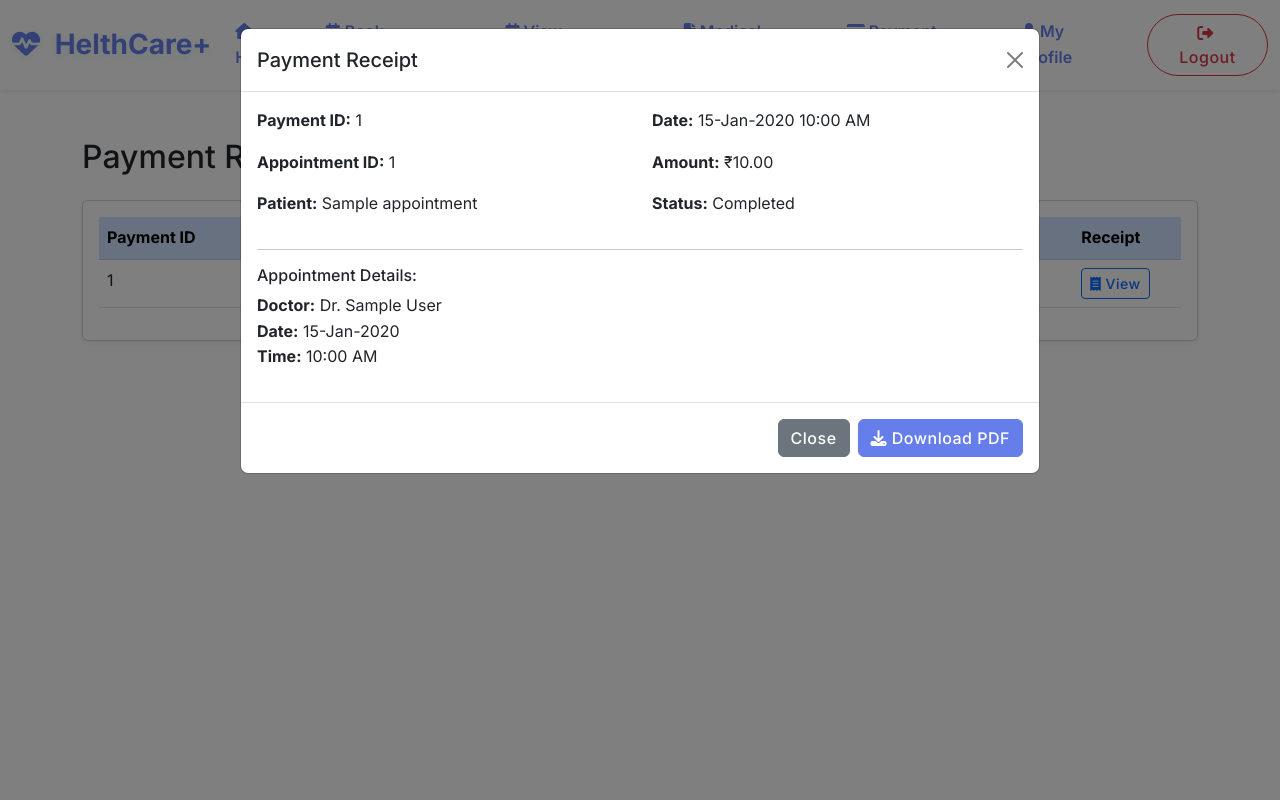
After one commit to amulbabariya07/hms-system, a Flask app: page /patient/payment-records in a window 1280 px wide, after a click on "View". The commit adds this page. Run offline with Flask 3, Linux system fonts and the light colour scheme; the visitor is signed in with stand-in values (Sample User, id 1); tables that the repository leaves empty hold one stand-in row (values such as "Sample post").

Commit message:
[IMP] Add patint medical record and payment record form

```diff
--- a/app/patient/routes.py
+++ b/app/patient/routes.py
@@ -1,23 +1,25 @@
-from flask import Blueprint, render_template, request, redirect, url_for, flash, session, jsonify, send_file, abort
+from flask import Blueprint, render_template, request, redirect, url_for, flash, session, jsonify, send_file, abort, make_response
 from app import db
-from app.models import User, Doctor, Appointment
+from app.models import User, Doctor, Appointment, MedicalPrescription, MailSetting, Payment, Specialization
 from werkzeug.security import generate_password_hash, check_password_hash
-from datetime import datetime, date, time
+from datetime import datetime, time
 import re
 import smtplib
 from email.mime.text import MIMEText
 from email.mime.multipart import MIMEMultipart
-from app.models import MailSetting
 import random
-from flask import session
-from app.models import User, MailSetting
 import io
-from flask import send_file
+from reportlab.lib.pagesizes import letter, A4
+from reportlab.pdfgen import canvas
+from reportlab.lib import colors
+from reportlab.platypus import SimpleDocTemplate, Paragraph, Table, TableStyle, Spacer
+from reportlab.lib.styles import getSampleStyleSheet, ParagraphStyle
+from reportlab.lib.units import inch
+from sqlalchemy.orm import joinedload
 from reportlab.lib.pagesizes import letter
 from reportlab.pdfgen import canvas
 from reportlab.lib import colors
-from reportlab.lib.units import inch
-from app.models import Appointment
+from flask import send_file
 
 def clean_mobile_number(number):
     return re.sub(r'\D', '', number)
@@ -806,3 +808,175 @@ def check_appointment_availability():
 
     except Exception as e:
         return jsonify({'available': False, 'message': f'Error checking availability: {str(e)}'})
+
+@patient_bp.route('/medical-records')
+def medical_records():
+    if 'user_id' not in session:
+        flash('Please login first.', 'warning')
+        return redirect(url_for('patient.patient_login'))
+
+    patient_id = session['user_id']
+    appointments = Appointment.query.options(
+        joinedload(Appointment.prescriptions).joinedload(MedicalPrescription.medicines)
+    ).filter_by(patient_id=patient_id).order_by(Appointment.appointment_date.desc()).all()
+
+    return render_template('patient/medical_records.html', appointments=appointments)
+
+
+@patient_bp.route('/medical-records/download/<int:appointment_id>')
+def download_prescription_pdf(appointment_id):
+    if 'user_id' not in session:
+        flash('Please login first.', 'warning')
+        return redirect(url_for('patient.patient_login'))
+
+    appointment = Appointment.query.options(
+        joinedload(Appointment.prescriptions).joinedload(MedicalPrescription.medicines)
+    ).filter_by(id=appointment_id, patient_id=session['user_id']).first()
+
+    if not appointment:
+        flash("Appointment not found or unauthorized.", "danger")
+        return redirect(url_for('patient.medical_records'))
+
+    buffer = io.BytesIO()
+    doc = SimpleDocTemplate(buffer, pagesize=A4, rightMargin=30, leftMargin=30, topMargin=50, bottomMargin=30)
+    elements = []
+    styles = getSampleStyleSheet()
+
+    header_style = ParagraphStyle("Header", parent=styles["Title"], fontSize=20, textColor=colors.HexColor("#007BFF"), alignment=1)
+    subheader_style = ParagraphStyle("Subheader", parent=styles["Heading2"], fontSize=12, textColor=colors.black, spaceAfter=6)
+    normal_bold = ParagraphStyle("Bold", parent=styles["Normal"], fontSize=11, textColor=colors.black, leading=14, spaceAfter=6)
+
+    elements.append(Paragraph("🏥 HelthCare+", header_style))
+    elements.append(Spacer(1, 10))
+    elements.append(Paragraph(f"<b>Appointment Date:</b> {appointment.appointment_date.strftime('%d-%b-%Y')} at {appointment.appointment_time.strftime('%I:%M %p') if appointment.appointment_time else ''}", subheader_style))
+    elements.append(Paragraph(f"<b>Doctor:</b> Dr. {appointment.doctor.full_name}", subheader_style))
+    elements.append(Paragraph(f"<b>Patient ID:</b> {appointment.patient_id}", subheader_style))
+    elements.append(Spacer(1, 15))
+
+    for pres in appointment.prescriptions:
+        elements.append(Paragraph(f"📝 Prescription Date: {pres.created_at.strftime('%d-%b-%Y %I:%M %p')}", normal_bold))
+        if pres.instructions:
+            elements.append(Paragraph(f"<b>Instructions:</b> {pres.instructions}", styles["Normal"]))
+            elements.append(Spacer(1, 8))
+        if pres.medicines:
+            data = [["Medicine", "Type", "Dosage", "Frequency", "Days", "Timing", "Quantity", "Notes"]]
+            for med in pres.medicines:
+                data.append([
+                    med.name, med.type, med.dosage, med.frequency,
+                    med.days, med.timing, med.quantity or "-", med.notes or "-"
+                ])
+            table = Table(data, repeatRows=1, colWidths=[1.2*inch, 0.9*inch, 0.8*inch, 0.9*inch, 0.7*inch, 0.9*inch, 0.9*inch, 1.2*inch])
+            table.setStyle(TableStyle([
+                ('BACKGROUND', (0,0), (-1,0), colors.HexColor("#007BFF")),
+                ('TEXTCOLOR', (0,0), (-1,0), colors.whitesmoke),
+                ('ALIGN', (0,0), (-1,-1), 'CENTER'),
+                ('FONTNAME', (0,0), (-1,0), 'Helvetica-Bold'),
+                ('FONTSIZE', (0,0), (-1,-1), 9),
+                ('GRID', (0,0), (-1,-1), 0.5, colors.grey),
+                ('ROWBACKGROUNDS', (0,1), (-1,-1), [colors.whitesmoke, colors.lightgrey]),
+            ]))
+            elements.append(table)
+            elements.append(Spacer(1, 20))
+
+    elements.append(Spacer(1, 40))
+    footer_style = ParagraphStyle("Footer", parent=styles["Normal"], fontSize=9, textColor=colors.grey, alignment=1)
+    elements.append(Paragraph("HelthCare+ • Your Trusted Medical Partner", footer_style))
+    elements.append(Paragraph("Contact: info@healthcareplus.com | +1 (555) 123-4567", footer_style))
+
+    doc.build(elements)
+    buffer.seek(0)
+    response = make_response(buffer.read())
+    response.headers['Content-Disposition'] = f'attachment; filename=appointment_{appointment.id}.pdf'
+    response.headers['Content-Type'] = 'application/pdf'
+    return response
+
+
+@patient_bp.route('/payment-records')
+def payment_records():
+    if 'user_id' not in session:
+        flash('Please login first.', 'warning')
+        return redirect(url_for('patient.patient_login'))
+
+    # Get all payments for the current user through their appointments
+    payments = Payment.query.join(Appointment).filter(
+        Appointment.patient_id == session['user_id']
+    ).order_by(Payment.created_at.desc()).all()
+
+    return render_template('patient/payment_records.html',
+                         payments=payments,
+                         user_name=session.get('user_name'))
+
+@patient_bp.route('/payment-receipt/<int:payment_id>')
+def download_payment_receipt(payment_id):
+    if 'user_id' not in session:
+        flash('Please login first.', 'warning')
+        return redirect(url_for('patient.patient_login'))
+
+    # Verify the payment belongs to the current user
+    payment = Payment.query.join(Appointment).filter(
+        Payment.id == payment_id,
+        Appointment.patient_id == session['user_id']
+    ).first_or_404()
+
+    # Create PDF
+    buffer = io.BytesIO()
+    c = canvas.Canvas(buffer, pagesize=letter)
+    width, height = letter
+
+    # Header with logo
+    c.setFillColor(colors.HexColor("#007BFF"))
+    c.rect(0, height - 80, width, 80, stroke=0, fill=1)
+    c.setFillColor(colors.white)
+    c.setFont("Helvetica-Bold", 24)
+    c.drawString(70, height - 50, "HelthCare+")
+    c.setFont("Helvetica", 10)
+    c.drawString(400, height - 40, "Your Health, Our Priority")
+
+    # Title
+    c.setFillColor(colors.black)
+    c.setFont("Helvetica-Bold", 18)
+    c.drawCentredString(width / 2, height - 120, "PAYMENT RECEIPT")
+
+    # Payment details
+    y = height - 160
+    line_height = 20
+
+    details = [
+        ("Receipt Number:", payment.razorpay_payment_id),
+        ("Payment Date:", payment.created_at.strftime('%d-%b-%Y %I:%M %p')),
+        ("Amount:", f"{payment.amount:.2f}"),
+        ("Status:", payment.status.upper()),
+        ("Appointment ID:", str(payment.appointment.id)),
+        ("Patient Name:", payment.appointment.patient_name),
+        ("Doctor:", f"Dr. {payment.appointment.doctor.full_name}"),
+        ("Appointment Date:", payment.appointment.appointment_date.strftime('%d-%b-%Y')),
+        ("Appointment Time:", payment.appointment.appointment_time.strftime('%I:%M %p') if payment.appointment.appointment_time else 'N/A')
+    ]
+
+    c.setFont("Helvetica-Bold", 12)
+    for label, value in details:
+        c.drawString(80, y, label)
+        c.setFont("Helvetica", 12)
+        c.drawString(200, y, value)
+        c.setFont("Helvetica-Bold", 12)
+        y -= line_height
+
+    # Footer
+    c.setStrokeColor(colors.HexColor("#007BFF"))
+    c.setLineWidth(0.5)
+    c.line(40, 50, width - 40, 50)
+    c.setFont("Helvetica", 9)
+    c.setFillColor(colors.gray)
+    c.drawCentredString(width / 2, 35, "HelthCare+ | www.healthcareplus.com | +91 98765 43210")
+    c.drawRightString(width - 40, 20, f"Generated on: {datetime.now().strftime('%d-%b-%Y %I:%M %p')}")
+
+    c.showPage()
+    c.save()
+    buffer.seek(0)
+
+    return send_file(
+        buffer,
+        as_attachment=True,
+        download_name=f"payment_receipt_{payment.razorpay_payment_id}.pdf",
+        mimetype="application/pdf"
+    )
--- a/app/patient/templates/patient/header.html
+++ b/app/patient/templates/patient/header.html
@@ -15,18 +15,23 @@
 
                 <!-- ✅ New Menu Items -->
                 <li class="nav-item">
-                    <a class="nav-link fw-semibold" href="/appointment/book">
+                    <a class="nav-link fw-semibold" href="{{ url_for('patient.book_appointment') }}">
                         <i class="fas fa-calendar-plus me-1"></i>Book Appointment
                     </a>
                 </li>
                 <li class="nav-item">
-                    <a class="nav-link fw-semibold" href="/appointment/view">
+                    <a class="nav-link fw-semibold"href="{{ url_for('patient.my_appointments') }}">
                         <i class="fas fa-calendar-check me-1"></i>View Appointment
                     </a>
                 </li>
                 <li class="nav-item">
-                    <a class="nav-link fw-semibold" href="{{ url_for('patient_medical.medical_records') }}">
+                    <a class="nav-link fw-semibold" href="{{ url_for('patient.medical_records') }}">
                         <i class="fas fa-file-medical me-1"></i>Medical Records
+                    </a>
+                </li>
+                <li class="nav-item">
+                    <a class="nav-link fw-semibold" href="{{ url_for('patient.payment_records') }}">
+                        <i class="fas fa-credit-card me-1"></i>Payment Records
                     </a>
                 </li>
                 <li class="nav-item">
--- /dev/null
+++ b/app/patient/templates/patient/payment_records.html
@@ -0,0 +1,101 @@
+{% extends "base.html" %}
+{% block content %}
+{% include "patient/header.html" %}
+<div class="container py-5">
+    <div class="row">
+        <div class="col-12">
+            <h2 class="mb-4">Payment Records</h2>
+
+            {% if payments %}
+            <div class="card shadow-sm">
+                <div class="card-body">
+                    <div class="table-responsive">
+                        <table class="table table-hover">
+                            <thead class="table-primary">
+                                <tr>
+                                    <th>Payment ID</th>
+                                    <th>Appointment Date</th>
+                                    <th>Doctor</th>
+                                    <th>Amount</th>
+                                    <th>Status</th>
+                                    <th>Payment Date</th>
+                                    <th>Receipt</th>
+                                </tr>
+                            </thead>
+                            <tbody>
+                                {% for payment in payments %}
+                                <tr>
+                                    <td>{{ payment.razorpay_payment_id }}</td>
+                                    <td>{{ payment.appointment.appointment_date.strftime('%d-%b-%Y') }}</td>
+                                    <td>Dr. {{ payment.appointment.doctor.full_name }}</td>
+                                    <td>₹{{ "%.2f"|format(payment.amount) }}</td>
+                                    <td>
+                                        <span class="badge bg-{{ 'success' if payment.status == 'success' else 'warning' if payment.status == 'pending' else 'danger' }}">
+                                            {{ payment.status|title }}
+                                        </span>
+                                    </td>
+                                    <td>{{ payment.created_at.strftime('%d-%b-%Y %I:%M %p') }}</td>
+                                    <td>
+                                        <button class="btn btn-sm btn-outline-primary" data-bs-toggle="modal" data-bs-target="#receiptModal{{ payment.id }}">
+                                            <i class="fas fa-receipt"></i> View
+                                        </button>
+                                    </td>
+                                </tr>
+
+                                <!-- Receipt Modal -->
+                                <div class="modal fade" id="receiptModal{{ payment.id }}" tabindex="-1">
+                                    <div class="modal-dialog modal-lg">
+                                        <div class="modal-content">
+                                            <div class="modal-header">
+                                                <h5 class="modal-title">Payment Receipt</h5>
+                                                <button type="button" class="btn-close" data-bs-dismiss="modal"></button>
+                                            </div>
+                                            <div class="modal-body">
+                                                <div class="row">
+                                                    <div class="col-md-6">
+                                                        <p><strong>Payment ID:</strong> {{ payment.razorpay_payment_id }}</p>
+                                                        <p><strong>Appointment ID:</strong> {{ payment.appointment.id }}</p>
+                                                        <p><strong>Patient:</strong> {{ payment.appointment.patient_name }}</p>
+                                                    </div>
+                                                    <div class="col-md-6">
+                                                        <p><strong>Date:</strong> {{ payment.created_at.strftime('%d-%b-%Y %I:%M %p') }}</p>
+                                                        <p><strong>Amount:</strong> ₹{{ "%.2f"|format(payment.amount) }}</p>
+                                                        <p><strong>Status:</strong> {{ payment.status|title }}</p>
+                                                    </div>
+                                                </div>
+                                                <hr>
+                                                <div class="row">
+                                                    <div class="col-12">
+                                                        <h6>Appointment Details:</h6>
+                                                        <p>
+                                                            <strong>Doctor:</strong> Dr. {{ payment.appointment.doctor.full_name }}<br>
+                                                            <strong>Date:</strong> {{ payment.appointment.appointment_date.strftime('%d-%b-%Y') }}<br>
+                                                            <strong>Time:</strong> {{ payment.appointment.appointment_time.strftime('%I:%M %p') if payment.appointment.appointment_time else 'N/A' }}
+                                                        </p>
+                                                    </div>
+                                                </div>
+                                            </div>
+                                            <div class="modal-footer">
+                                                <button type="button" class="btn btn-secondary" data-bs-dismiss="modal">Close</button>
+                                                <a href="{{ url_for('patient.download_payment_receipt', payment_id=payment.id) }}" class="btn btn-primary">
+                                                    <i class="fas fa-download"></i> Download PDF
+                                                </a>
+                                            </div>
+                                        </div>
+                                    </div>
+                                </div>
+                                {% endfor %}
+                            </tbody>
+                        </table>
+                    </div>
+                </div>
+            </div>
+            {% else %}
+            <div class="alert alert-info">
+                <i class="fas fa-info-circle me-2"></i> No payment records found.
+            </div>
+            {% endif %}
+        </div>
+    </div>
+</div>
+{% endblock %}
```
Also changed, not shown: app/patient/medical_record.py (+109 -10 lines), app/patient/templates/patient/medical_records.html (+84 -17 lines).
